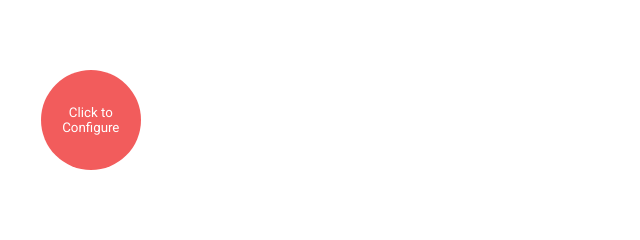
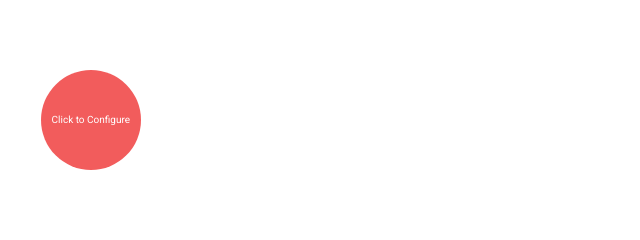
Before and after one commit to ryanstrobolakos/pingable, a plain HTML site: page index.html in a window 1280 px wide. Both pictures are taken after a click on the button 1219 px from the left and 203 px from the top of the page. Shown: the part 280-520 px from the top of the page, 498-1138 px from the left. Drawn offline with Linux system fonts and the light colour scheme.

Commit message:
updating configuration buttons to be divs

```diff
--- a/app.js
+++ b/app.js
@@ -8,7 +8,7 @@ window.addEventListener("load", () => {
   });
 
   const createEndpoint = () => {
-    const endpointButton = document.createElement("button");
+    const endpointButton = document.createElement("div");
     endpointButton.innerHTML = "Click to Configure";
     workspace.appendChild(endpointButton);
 
--- a/style.css
+++ b/style.css
@@ -157,7 +157,7 @@
   transition: 0.4s;
 }
 
-.workspace > button {
+.workspace > div {
   height: 100px;
   width: 100px;
   border-radius: 50%;
@@ -165,10 +165,13 @@
   border: none;
   outline: none;
   font-family: "Roboto", sans-serif;
+  font-size: 10px;
   color: white;
   margin: 7px;
+  text-align: center;
+  line-height: 100px;
 }
 
-.workspace > button:hover {
+.workspace > div:hover {
   background-color: #ee4242;
 }
```
